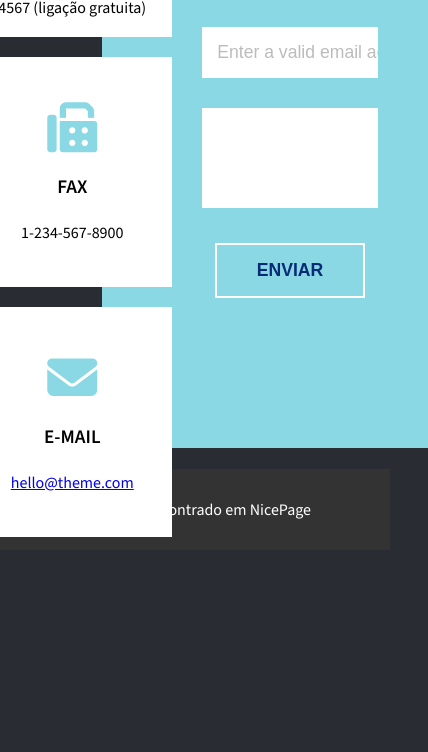
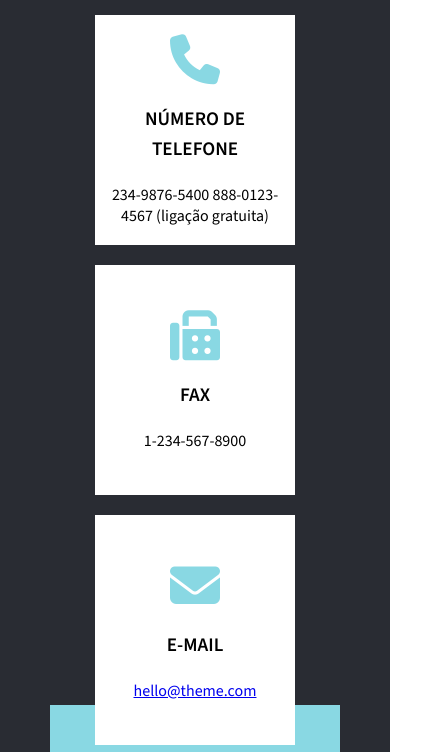
Before and after one commit to mari-moreira/Formulario-B7Web, a plain HTML site: page index.html in a window 390 px wide. Shown: the part 375-1127 px from the top of the page, 428 px wide, since content can reach past the window. Before the commit the page ends 925 px from the top, so only its background shows below. Drawn offline with nearby package versions, Linux system fonts and the light colour scheme.

Commit message:
PARTE 2 - RESPONSIVO + README

```diff
--- a/index.html
+++ b/index.html
@@ -7,6 +7,7 @@
     <meta name="viewport" content="width=device-width, initial-scale=1.0">
     <!--CSS-->
     <link rel="stylesheet" href="./src/assets/css/styles.css">
+    <link rel="stylesheet" href="./src/assets/css/responsive.css">
     <!--ICONES-->
     <script src="https://kit.fontawesome.com/45f1f467a1.js" crossorigin="anonymous"></script>
     <link rel="preconnect" href="https://fonts.googleapis.com">
--- /dev/null
+++ b/src/assets/css/responsive.css
@@ -0,0 +1,50 @@
+@media only screen and (max-width:768px) {
+    #main {
+        flex-direction: column;
+
+    }
+
+    .left-side {
+        left: 0;
+        top: 50px;
+        justify-content: center;
+    }
+
+
+    .side-right {
+        right: 0;
+        padding-right: 100px !important;
+
+
+    }
+
+    .side-right h1 {
+        font-size: 30px;
+    }
+}
+
+@media only screen and (max-width: 500px) {
+
+    .side-right {
+        margin: 0 50px;
+
+    }
+
+    .side-right {
+        right: 0;
+        padding: 50px 20px !important;
+
+
+    }
+}
+
+@media only screen and (max-width: 320px) {
+    form input, textarea {
+
+        font-size: 0.6rem;
+    }
+
+    form input[type=submit] {
+        font-size: 0.9rem;
+    }
+}
--- a/src/assets/css/styles.css
+++ b/src/assets/css/styles.css
@@ -17,30 +17,36 @@
 }
 
 body {
-    background-color: var(--bg-color);
+
     font-family: 'Source Sans 3', sans-serif;
+    overflow-x: hidden;
+
 
 }
 
 #main {
-    height: 100vh;
-    padding: 150px 0;
     display: flex;
     justify-content: center;
     align-items: center;
+    background-color: var(--bg-color);
+    padding-top: 80px;
+    padding-bottom: 80px;
+
+
+
 }
 
 /**************************LADO COM OS ICONES *********************/
 .left-side {
-    max-width: 450px;
-    height: auto;
     display: flex;
     flex-direction: row;
     justify-content: space-around;
     align-items: center;
     flex-wrap: wrap;
+    max-width: 450px;
+    height: auto;
+    z-index: 1000;
     position: relative;
-    z-index: 1000;
     left: 40px;
 
 }
@@ -81,7 +87,7 @@ body {
 .side-right {
     background-color: var(--light-blue);
     z-index: 999;
-    height: 95vh;
+    height: auto;
     padding: 0 50px 0 100px;
     position: relative;
     right: 40px;
@@ -100,6 +106,7 @@ form {
     display: flex;
     flex-direction: column;
     position: relative;
+
 }
 
 form input {
@@ -117,7 +124,7 @@ form input, textarea {
     border: 0;
     margin-bottom: 30px;
     padding-left: 15px;
-    font-size: 1.1rem;
+    font-size: 1rem;
     color: var(--gray);
 }
 
@@ -151,11 +158,13 @@ form input[type=submit]:hover {
 /**************************RODAPÉ *********************/
 
 footer {
+
     padding: 30px 0;
     background-color: var(--footer);
     display: flex;
     justify-content: center;
     align-items: center;
+    border: none;
 
 
 }
```
Also changed, not shown: src/assets/imagens/Design sem nome.gif (added), src/assets/imagens/Mobile_Gif.gif (added), src/assets/imagens/desktop_Gif.gif (added), 1 other file.
